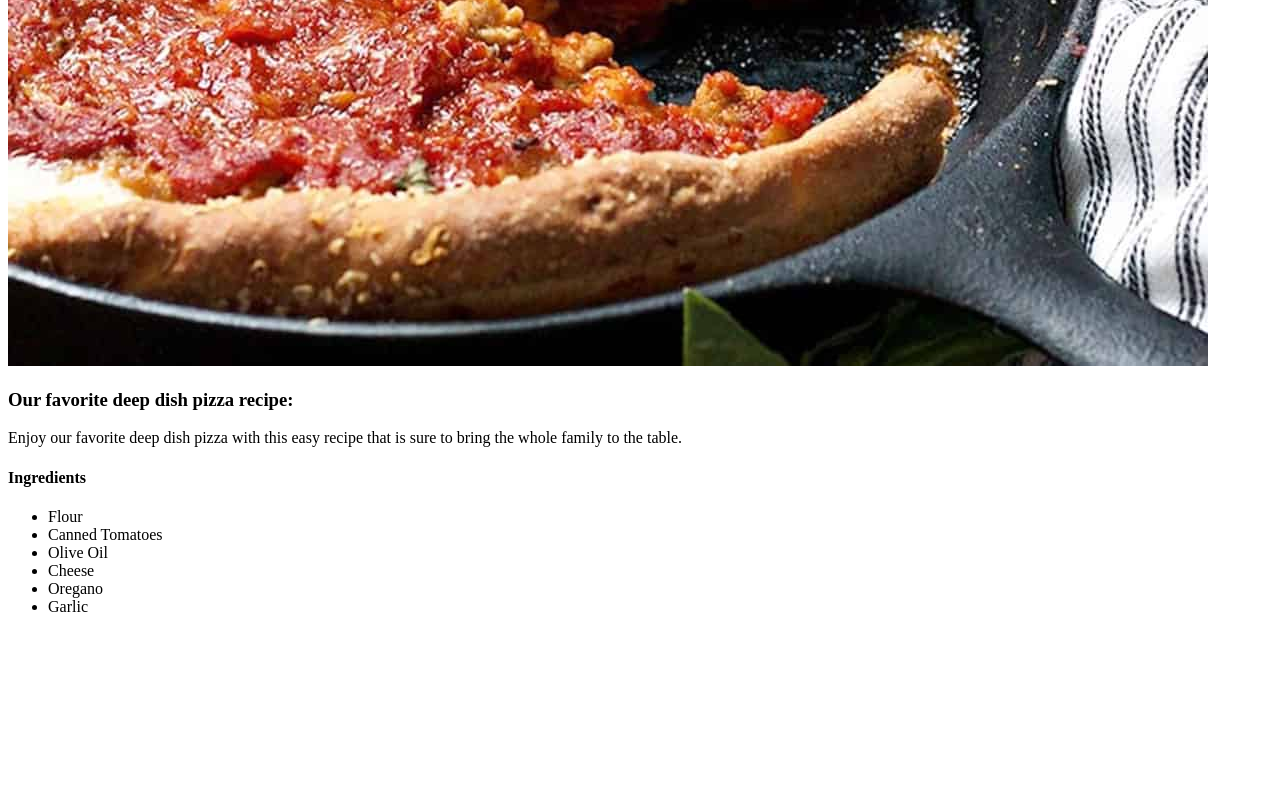
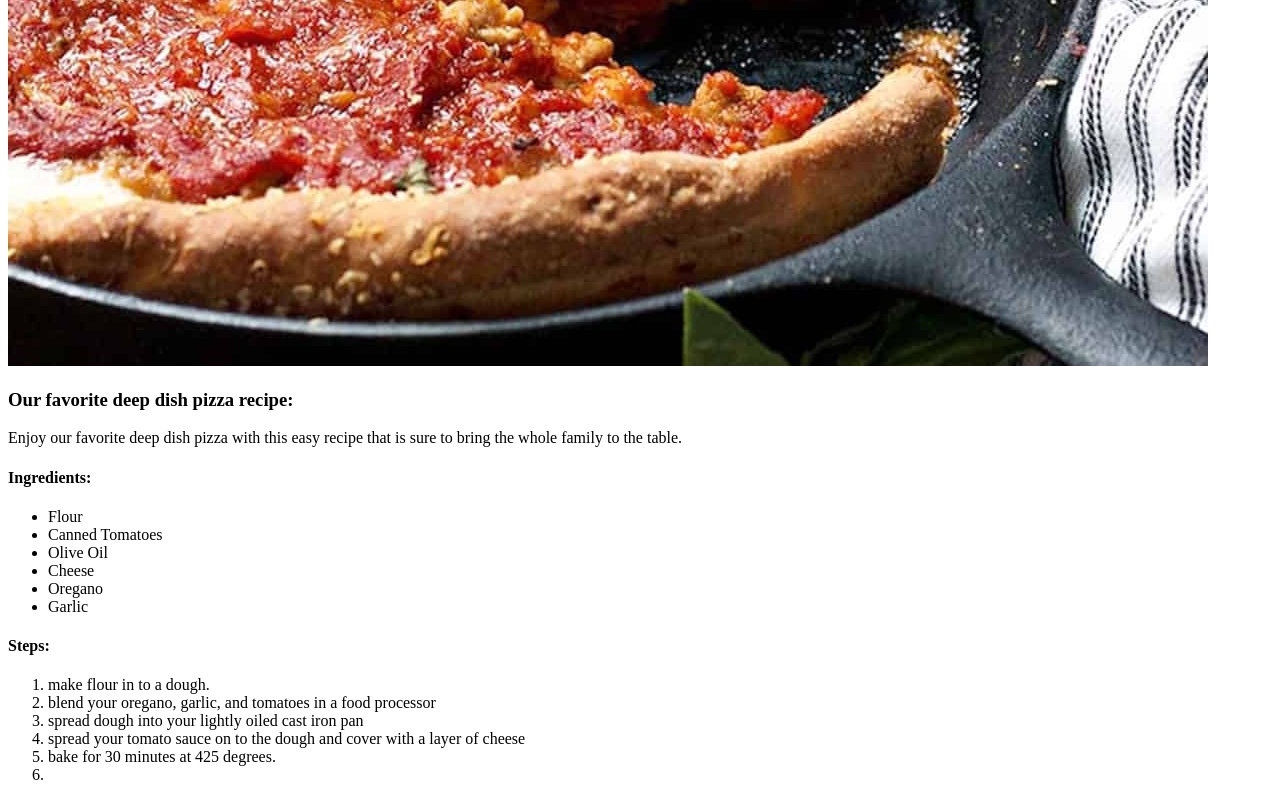
Before and after one commit to Gavldac/odin-recipes, a plain HTML site: page recipes/deep-dish-cast-iron-pizza.html in a window 1280 px wide. Shown: the part 614-1414 px from the top of the page. Before the commit the page ends 1246 px from the top, so only its background shows below. Drawn offline with Linux system fonts and the light colour scheme.

Commit message:
Update the steps for the deep dish pizza recipe

```diff
--- a/recipes/deep-dish-cast-iron-pizza.html
+++ b/recipes/deep-dish-cast-iron-pizza.html
@@ -20,7 +20,7 @@
         whole family to the table.
     </p>
     <h4>
-        Ingredients
+        Ingredients:
     </h4>
     <ul>
         <li>Flour</li>
@@ -30,7 +30,15 @@
         <li>Oregano</li>
         <li>Garlic</li>
     </ul>
-
+    <h4>Steps:</h4>
+    <ol>
+        <li>make flour in to a dough.</li>
+        <li>blend your oregano, garlic, and tomatoes in a food processor</li>
+        <li>spread dough into your lightly oiled cast iron pan</li>
+        <li>spread your tomato sauce on to the dough and cover with a layer of cheese</li>
+        <li>bake for 30 minutes at 425 degrees.</li>
+<li></li>
+    </ol>
 </body>
 
 </html>
```
